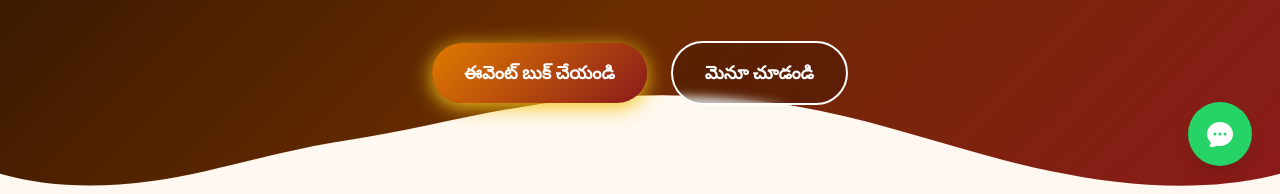
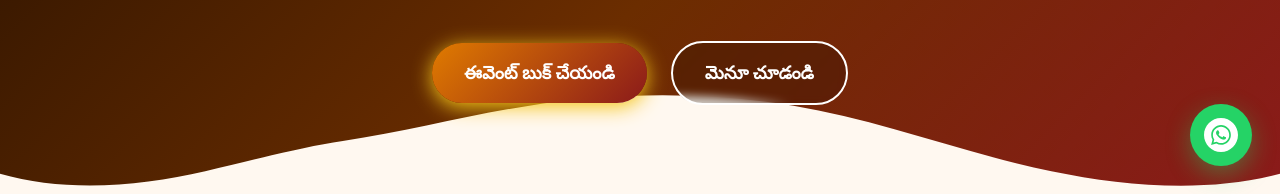
Before and after one commit to katkurisanjay/bsc, a React (Vite) app: page / in a window 1280 px wide. Both pictures are taken after a click on the button "తెలుగు". Shown: the part 606-800 px from the top of the page. Built offline with nearby package versions, Linux system fonts and the light colour scheme; a web font is replaced by a local one.

Commit message:
fix: replace floating chat icon with official whatsapp logo SVG

```diff
--- a/src/components/WhatsAppButton.jsx
+++ b/src/components/WhatsAppButton.jsx
@@ -1,4 +1,4 @@
-import { ChatBubbleOvalLeftEllipsisIcon } from "@heroicons/react/24/solid";
+import { useState } from "react";
 
 export default function WhatsAppButton() {
   return (
@@ -9,9 +9,11 @@ export default function WhatsAppButton() {
       className="whatsapp-float group"
       aria-label="Chat on WhatsApp"
     >
-      <div className="absolute inset-0 bg-[#25D366] rounded-full animate-ping opacity-75"></div>
-      <div className="relative bg-[#25D366] text-white p-4 rounded-full shadow-lg flex items-center justify-center transition-transform duration-300 group-hover:scale-110">
-        <ChatBubbleOvalLeftEllipsisIcon className="w-8 h-8" />
+      <div className="absolute inset-0 bg-[#25D366] rounded-full animate-ping opacity-60"></div>
+      <div className="relative bg-[#25D366] text-white p-3.5 rounded-full shadow-[0_8px_25px_rgba(37,211,102,0.4)] flex items-center justify-center transition-transform duration-300 group-hover:scale-110">
+        <svg xmlns="http://www.w3.org/2000/svg" width="34" height="34" viewBox="0 0 24 24" fill="currentColor">
+          <path d="M12.031 6.172c-3.181 0-5.767 2.586-5.768 5.766-.001 1.298.38 2.27 1.019 3.287l-.582 2.128 2.182-.573c.978.58 1.911.928 3.145.929 3.178 0 5.767-2.587 5.768-5.766.001-3.187-2.575-5.77-5.764-5.771zm3.392 8.244c-.144.405-.837.774-1.17.824-.299.045-.677.063-1.092-.069-.252-.08-.575-.187-.988-.365-1.739-.751-2.874-2.502-2.961-2.617-.087-.116-.708-.94-.708-1.793s.448-1.273.607-1.446c.159-.173.346-.217.462-.217l.332.006c.106.005.249-.04.39.298.144.347.491 1.2.534 1.287.043.087.072.188.014.304-.058.116-.087.188-.173.289l-.26.304c-.087.086-.177.18-.076.354.101.174.449.741.964 1.201.662.591 1.221.774 1.394.86s.274.072.376-.043c.101-.116.433-.506.549-.68.116-.173.231-.145.39-.087s1.011.477 1.184.564.289.13.332.202c.045.072.045.419-.1.824zm-3.423-14.416c-6.627 0-12 5.373-12 12s5.373 12 12 12 12-5.373 12-12-5.373-12-12-12zm.029 18.88c-1.161 0-2.305-.292-3.318-.844l-3.677.964.984-3.595c-.607-1.052-.927-2.246-.926-3.468.001-3.825 3.113-6.937 6.937-6.937 3.825 0 6.938 3.112 6.938 6.937 0 3.825-3.113 6.938-6.938 6.938z"/>
+        </svg>
       </div>
     </a>
   );
```
